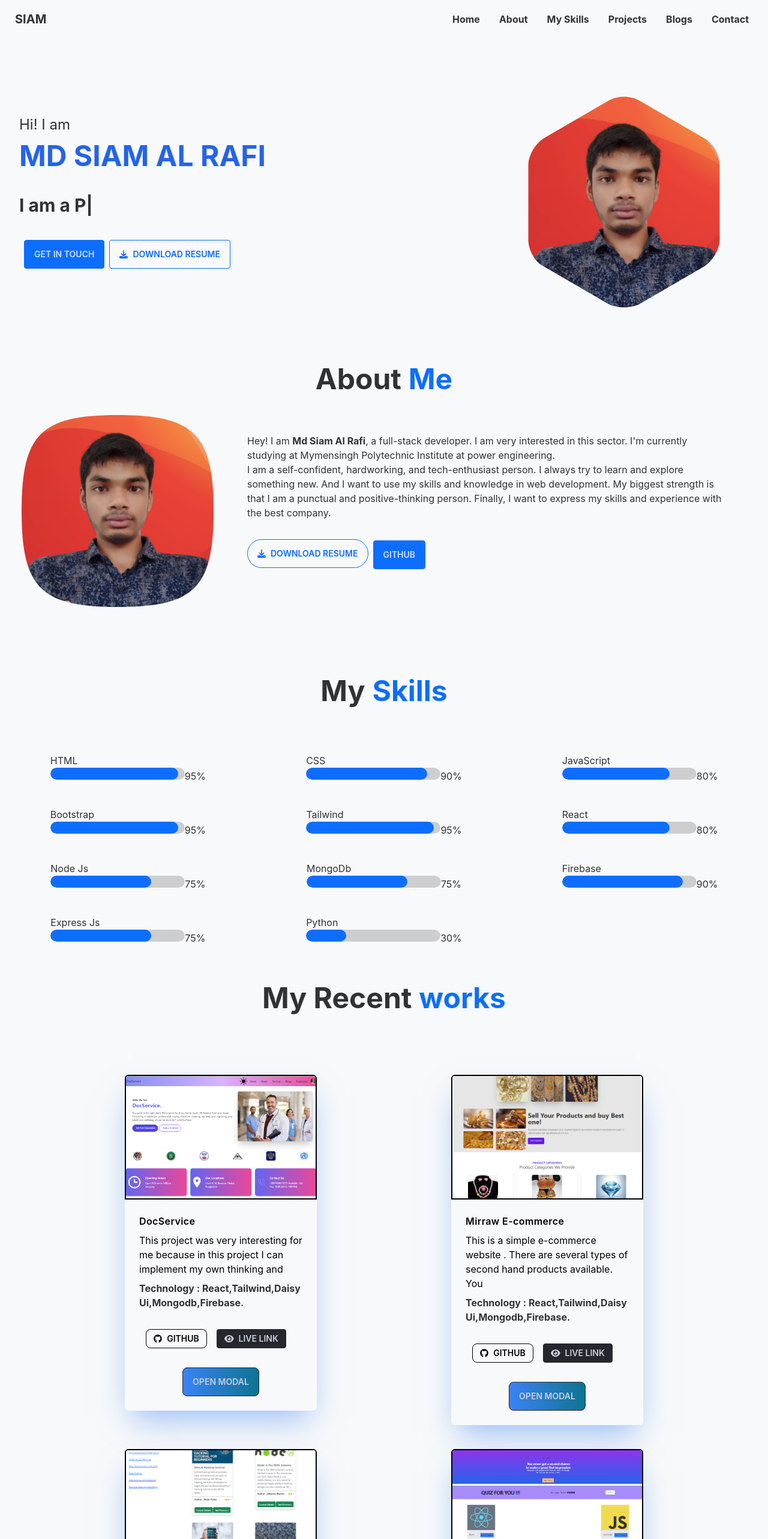
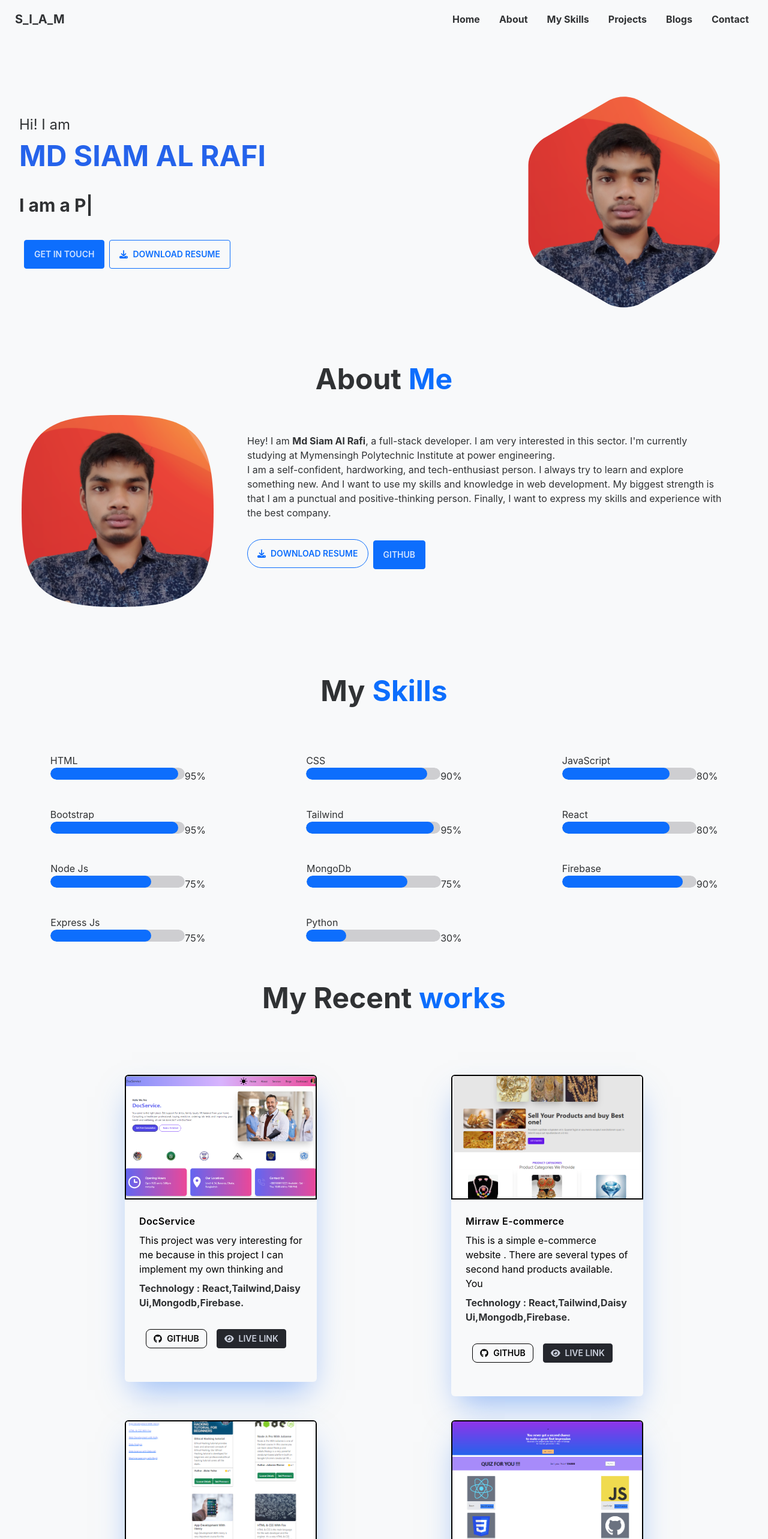
Before and after one commit to siamalrafi/Protfoli, a React (Create React App) app: page / in a window 1280 px wide. Shown: the top 2566 px of the page at 60% size. Built offline with nearby package versions, Linux system fonts and the light colour scheme.

Commit message:
This is htenext

```diff
--- a/src/App.js
+++ b/src/App.js
@@ -20,7 +20,6 @@ function App() {
       <Contact />
       <Footer />
 
-      {/* google fonts use */}
     </div>
   );
 }
--- a/src/Components/Navbar.jsx
+++ b/src/Components/Navbar.jsx
@@ -32,7 +32,7 @@ const Navbar = () => {
         <div>
             <div className="navbar bg-base-100">
                 <div className="flex-1">
-                    <a href='/' className="btn btn-ghost text-xl font-bold uppercase">Siam</a>
+                    <a href='/' className="btn btn-ghost text-xl font-bold uppercase">S_I_A_M</a>
                 </div>
                 <div className="flex-none">
                     <ul className=" navbar-center hidden lg:flex menu menu-horizontal p-0">
--- a/src/Components/Projects.jsx
+++ b/src/Components/Projects.jsx
@@ -18,6 +18,7 @@ const Projects = () => {
             description: "This project was very interesting for me because in this project I can implement my own thinking and creativity. I always try to learn something new and to explore extra features that I don't know. In this project, I use Stripe payment system, react-hook-form, react-day-picker, react-multi-carousel etc. Which is very interesting and attractive. I used JWT(JSON Web Token) in this project. Which is more stale security for my website.",
             Technology: ' React,Tailwind,Daisy Ui,Mongodb,Firebase.',
             img: project5,
+            Features: ['Light/dark mode toggle','Dynamic route facility, good UI/UX experience '],
             githubUrl: 'https://github.com/siamalrafi/docservice',
             LiveUrl: 'https://docservice-1932a.web.app/'
         },
@@ -68,16 +69,10 @@ const Projects = () => {
                             project={project}
                             setSelectedProject={setSelectedProject}
                             selectedProject={selectedProject}>
-
                         </SingleProject>
                     )
                 }
-
-
             </div>
-
-
-
 
         </div >
     );
--- a/src/Components/SingleProject.jsx
+++ b/src/Components/SingleProject.jsx
@@ -4,6 +4,7 @@ import React from 'react';
 import { FaGithub } from 'react-icons/fa';
 
 const SingleProject = ({ project, setSelectedProject, selectedProject }) => {
+
 
     return (
         <div>
@@ -18,6 +19,7 @@ const SingleProject = ({ project, setSelectedProject, selectedProject }) => {
                         <p className="text-black">
                             {project.description.slice(0, 100)}
                         </p>
+
                         <p className='font-bold'>Technology : {project.Technology}</p>
                     </div>
 
@@ -38,14 +40,20 @@ const SingleProject = ({ project, setSelectedProject, selectedProject }) => {
                     </div>
 
 
-                    <div className='flex justify-center'>
+
+
+                    {/* -------------------------
+Selected Projects are not open yet.
+--------------------------------- */}
+
+
+
+                    {/*  <div className='flex justify-center'>
                         <label
                             onClick={() => setSelectedProject(project)}
-                            htmlFor="my-modal-5" className="btn bg-gradient-to-r from-blue-500 to-cyan-700 ">open modal</label>
+                            htmlFor="my-modal-5" className="btn bg-gradient-to-r from-blue-500 to-cyan-700 ">Details</label>
                     </div>
 
-
-                    {/* Put this part before </body> tag */}
                     <input type="checkbox" id="my-modal-5" className="modal-toggle" />
                     <div className="modal">
                         <div className="modal-box w-11/12 max-w-5xl">
@@ -57,6 +65,10 @@ const SingleProject = ({ project, setSelectedProject, selectedProject }) => {
                             </div>
                         </div>
                     </div>
+ */}
+                    {/* -------------------------
+--------------------------------
+--------------------------------- */}
                 </div>
             </div>
         </div>
```
Also changed, not shown: public/index.html (line endings or trailing spaces).
